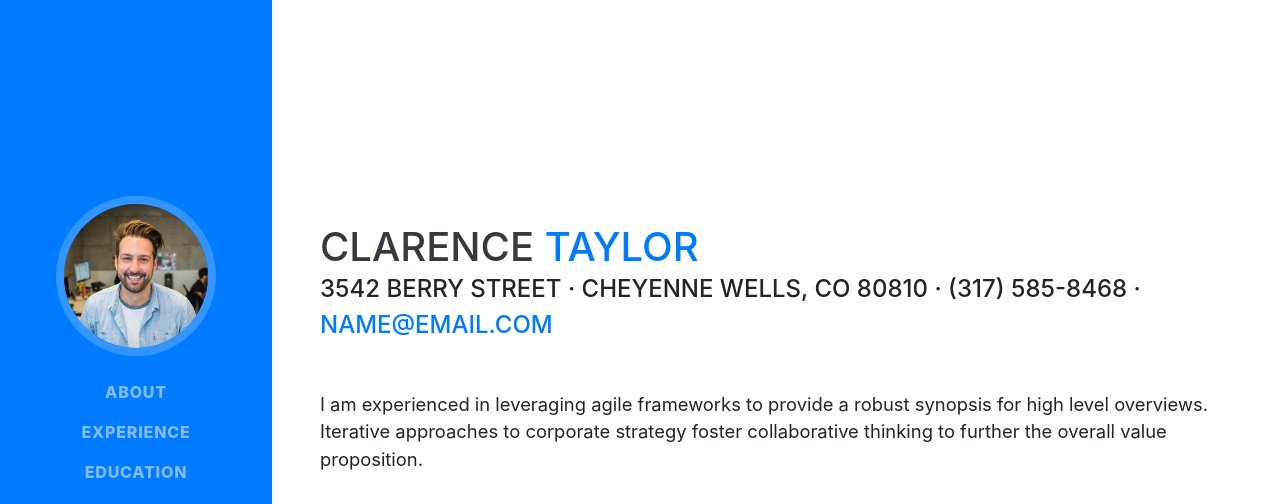
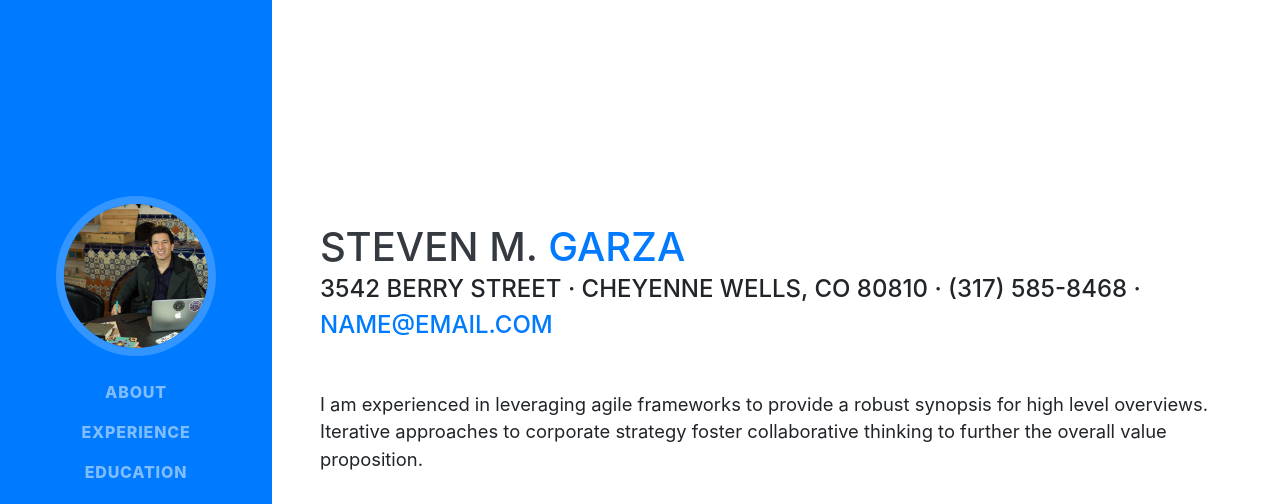
Before and after one commit to eg22453/BootstrapPortfolio, a website with bundled scripts: page index.html in a window 1280 px wide. Shown: the top 504 px of the page. Built offline with nearby package versions, Linux system fonts and the light colour scheme; a web font is replaced by a local one.

Commit message:
replace picture and name

```diff
--- a/index.html
+++ b/index.html
@@ -29,7 +29,7 @@
     <a class="navbar-brand js-scroll-trigger" href="#page-top">
       <span class="d-block d-lg-none">Clarence Taylor</span>
       <span class="d-none d-lg-block">
-        <img class="img-fluid img-profile rounded-circle mx-auto mb-2" src="img/profile.jpg" alt="">
+        <img class="img-fluid img-profile rounded-circle mx-auto mb-2" src="img/profilepic.jpg" alt="">
       </span>
     </a>
     <button class="navbar-toggler" type="button" data-toggle="collapse" data-target="#navbarSupportedContent" aria-controls="navbarSupportedContent" aria-expanded="false" aria-label="Toggle navigation">
@@ -63,8 +63,8 @@
 
     <section class="resume-section p-3 p-lg-5 d-flex align-items-center" id="about">
       <div class="w-100">
-        <h1 class="mb-0">Clarence
-          <span class="text-primary">Taylor</span>
+        <h1 class="mb-0">Steven M.
+          <span class="text-primary">Garza</span>
         </h1>
         <div class="subheading mb-5">3542 Berry Street · Cheyenne Wells, CO 80810 · (317) 585-8468 ·
           <a href="mailto:name@email.com">name@email.com</a>
```
Also changed, not shown: img/profile.jpg (deleted), img/profilepic.jpg (added).
